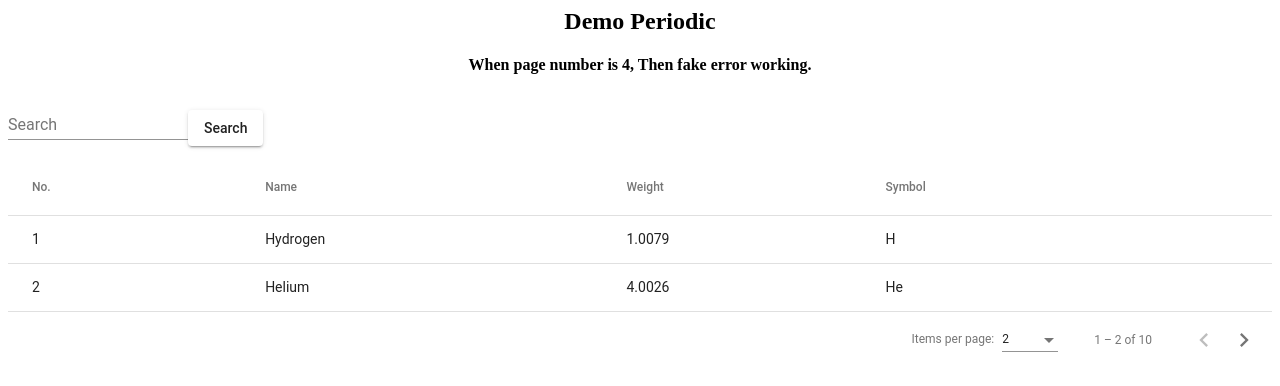
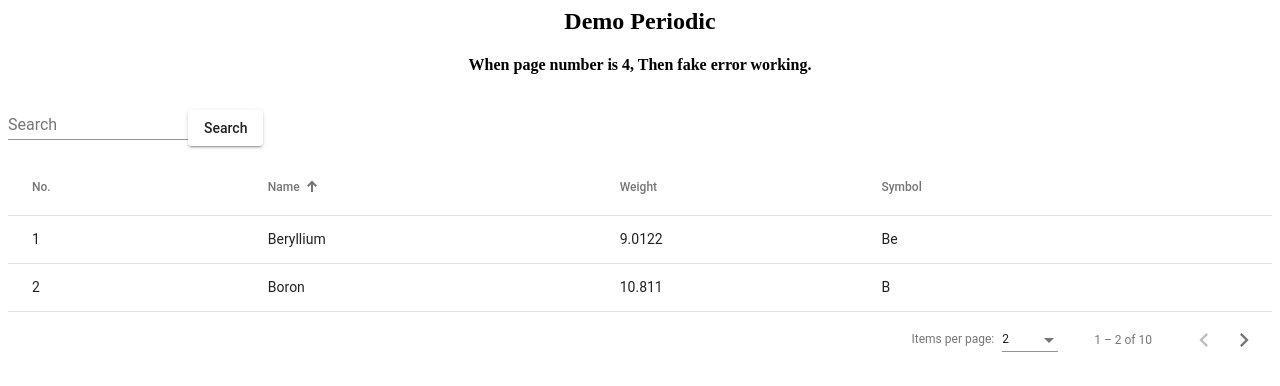
Before and after one commit to kudane/angular-material-table-pagination-and-search, an Angular app: page / in a window 1280 px wide. Shown: the top 386 px of the page. Built offline with nearby package versions, Linux system fonts and the light colour scheme.

Commit message:
4 files modified

```diff
--- a/src/app/app.component.html
+++ b/src/app/app.component.html
@@ -23,19 +23,20 @@
       Search
     </button>
 
-    <table mat-table [dataSource]="tableControl.dataSource">
+    <table mat-table matSort matSortActive="name" matSortDisableClear matSortDirection="asc"
+      [dataSource]="tableControl.dataSource">
       <!--- Note that these columns can be defined in any order.
           The actual rendered columns are set as a property on the row definition" -->
 
       <!-- Position Column -->
-      <ng-container matColumnDef="position">
+      <ng-container matColumnDef="no">
         <th mat-header-cell *matHeaderCellDef>No.</th>
-        <td mat-cell *matCellDef="let element">{{element.position}}</td>
+        <td mat-cell *matCellDef="let element; let i = index">{{i + 1}}</td>
       </ng-container>
 
       <!-- Name Column -->
       <ng-container matColumnDef="name">
-        <th mat-header-cell *matHeaderCellDef>Name</th>
+        <th mat-header-cell *matHeaderCellDef mat-sort-header disableClear>Name</th>
         <td mat-cell *matCellDef="let element">{{element.name}}</td>
       </ng-container>
 
--- a/src/app/app.component.ts
+++ b/src/app/app.component.ts
@@ -6,16 +6,16 @@ import {
 } from '@angular/core';
 import { FormControl } from '@angular/forms';
 import { MatPaginator } from '@angular/material/paginator';
+import { MatSort} from '@angular/material/sort';
 import { combineLatest, Subscription, of } from 'rxjs';
 import { catchError, delay, map, startWith, switchMap, tap } from 'rxjs/operators';
 import { PeriodicService } from './periodic.service';
 import { PeriodicItem } from './periodic.model';
-import { MatSort } from '@angular/material/sort';
 
 class TableControl {
   private _subscriptions$: Subscription;
   private _periodicService: PeriodicService;
-  public readonly columns = ['position', 'name', 'weight', 'symbol'];
+  public readonly columns = ['no', 'name', 'weight', 'symbol'];
   private  _textControl = new FormControl('');
   private _paginator: MatPaginator;
   private _sort: MatSort;
@@ -58,9 +58,9 @@ class TableControl {
       throw new Error('paginator is null, please set in ngAfterViewInit');
     }
 
-    // if (!this._sort) {
-    //   throw new Error('sort is null, please set in ngAfterViewInit');
-    // }
+    if (!this._sort) {
+      throw new Error('sort is null, please set in ngAfterViewInit');
+    }
 
     if (!this._periodicService) {
       throw new Error(
@@ -78,18 +78,16 @@ class TableControl {
     // combineLatest จะปล่อยค่าออกมา เมื่อ Observable ใน Array มีการปล่อยค่าออกมาทุกตัว
     // delay(0) คือ fix error NG0100: ExpressionChangedAfterItHasBeenCheckedError
     this._subscriptions$ = combineLatest([
+      this._sort.sortChange.pipe(
+        startWith({}),
+        delay(0)
+      ),
       this._paginator.page.pipe(
-        startWith({
-          pageIndex: this._paginator.pageIndex,
-          pageSize: this._paginator.pageSize
-        }),
+        startWith({}),
         delay(0)
       ),
       this._textControl.valueChanges.pipe(startWith(''))
-    ])
-      .pipe(
-        // log ดูข้อมูล
-        tap(([page, search]) => console.log({ page, search })),
+    ]).pipe(
         // unsubscribe ที่ combineLatest แล้ว
         // เปลี่ยนไป get data จาก service
         // catchError ใน switchMap ป้องกัน combineLatest พังทั้งเส้น
@@ -100,7 +98,9 @@ class TableControl {
           return this._periodicService.getItemsWithPagination(
             this._textControl.value,
             this._paginator.pageSize,
-            this._paginator.pageIndex
+            this._paginator.pageIndex,
+            this._sort.active,
+            this._sort.direction
           ).pipe(
             catchError(() => {
               this._isError = true;
--- a/src/app/periodic.model.ts
+++ b/src/app/periodic.model.ts
@@ -1,6 +1,5 @@
 export interface PeriodicItem {
   name: string;
-  position: number;
   weight: number;
   symbol: string;
 }
--- a/src/app/periodic.service.ts
+++ b/src/app/periodic.service.ts
@@ -9,22 +9,24 @@ import { PeriodicItem } from './periodic.model';
 })
 export class PeriodicService {
   private _mockItems: PeriodicItem[] = [
-    { position: 1, name: 'Hydrogen', weight: 1.0079, symbol: 'H' },
-    { position: 2, name: 'Helium', weight: 4.0026, symbol: 'He' },
-    { position: 3, name: 'Lithium', weight: 6.941, symbol: 'Li' },
-    { position: 4, name: 'Beryllium', weight: 9.0122, symbol: 'Be' },
-    { position: 5, name: 'Boron', weight: 10.811, symbol: 'B' },
-    { position: 6, name: 'Carbon', weight: 12.0107, symbol: 'C' },
-    { position: 7, name: 'Nitrogen', weight: 14.0067, symbol: 'N' },
-    { position: 8, name: 'Oxygen', weight: 15.9994, symbol: 'O' },
-    { position: 9, name: 'Fluorine', weight: 18.9984, symbol: 'F' },
-    { position: 10, name: 'Neon', weight: 20.1797, symbol: 'Ne' }
+    { name: 'Hydrogen', weight: 1.0079, symbol: 'H' },
+    { name: 'Helium', weight: 4.0026, symbol: 'He' },
+    { name: 'Lithium', weight: 6.941, symbol: 'Li' },
+    { name: 'Beryllium', weight: 9.0122, symbol: 'Be' },
+    { name: 'Boron', weight: 10.811, symbol: 'B' },
+    { name: 'Carbon', weight: 12.0107, symbol: 'C' },
+    { name: 'Nitrogen', weight: 14.0067, symbol: 'N' },
+    { name: 'Oxygen', weight: 15.9994, symbol: 'O' },
+    { name: 'Fluorine', weight: 18.9984, symbol: 'F' },
+    { name: 'Neon', weight: 20.1797, symbol: 'Ne' }
   ];
 
   public getItemsWithPagination(
     seachText: string,
     pageSize: number,
-    pageIndex: number
+    pageIndex: number,
+    sortColumn: string,
+    orderBy: string
   ): Observable<{
     totalCount: number;
     items: PeriodicItem[];
@@ -42,7 +44,20 @@ export class PeriodicService {
     }
 
     const totalCount = query.length;
-    const items = query.slice(pageIndex * pageSize, (pageIndex + 1) * pageSize);
+    let items = query.sort(function(a, b) {
+      // https://developer.mozilla.org/en-US/docs/Web/JavaScript/Reference/Global_Objects/Array/sort
+      const nameA = a[sortColumn].toUpperCase();
+      const nameB = b[sortColumn].toUpperCase();
+      if (nameA < nameB) return -1;
+      if (nameA > nameB) return 1;
+      return 0;
+    });
+
+    if (orderBy === 'desc') {
+      items.reverse();
+    }
+
+    items = items.slice(pageIndex * pageSize, (pageIndex + 1) * pageSize);
 
     return of({ totalCount, items }).pipe(
       catchError(error => {
```
